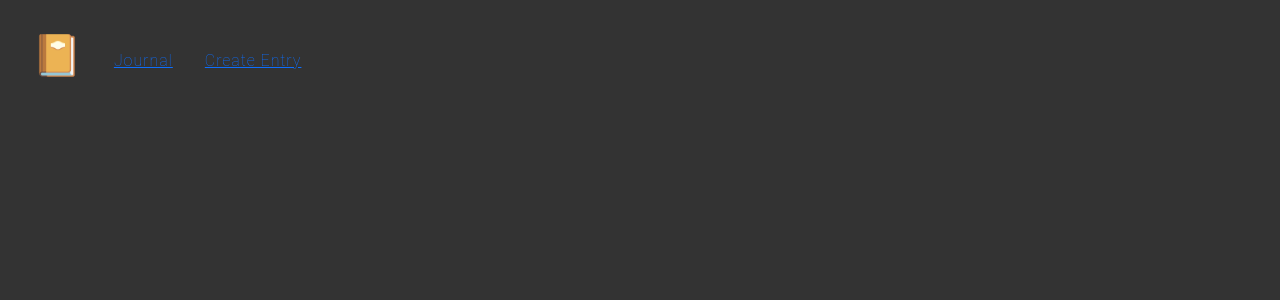
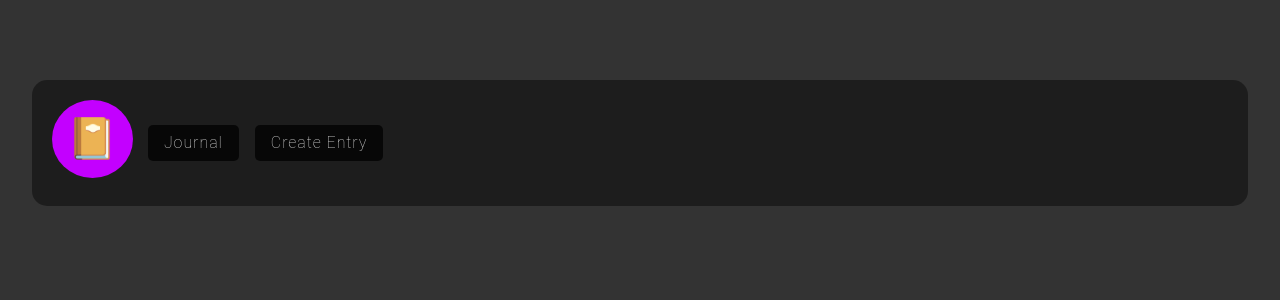
Before and after one commit to leicester70/sample-blog, a React (Create React App) app: page /CreateEntry in a window 1280 px wide. Shown: the top 300 px of the page. Built offline with nearby package versions, Linux system fonts and the light colour scheme.

Commit message:
navbar style

```diff
--- a/src/components/shared/navigationBar/style.css
+++ b/src/components/shared/navigationBar/style.css
@@ -1,18 +1,40 @@
+.logo{
+    background-color: rgb(195, 0, 255);
+    padding: 15px;
+    border-radius: 50%;
+}
+
 .nav{
+    width: 100%;
     display: inline-flex;
-    padding: 2em 0em;
+    margin: 5em 0px 2.5em;
+    padding: 1.25em;
+    background-color: rgba(0, 0, 0, 0.425);
 }
 
 .ul{
-    margin: auto;
-    padding: 0px 15px 0px 15px;
+    margin: auto 0px;
+    padding: 0px 15px;
     width: fit-content;
     display: inline-flex;
     flex-wrap: wrap;
 }
 
+.ul a{
+    text-decoration: none;
+    color: inherit;
+}
+
 .links{
+    margin-right: 1em;
+    padding: 0.35em 1em;
+    width: fit-content;
     list-style-type: none;
-    padding: 1em;
-    width: fit-content;
+    background-color: rgba(0, 0, 0, 0.75);
 }
+
+.links:hover{
+    background-color: white;
+    color:black !important;
+    transition: 0.5s;
+}
```
